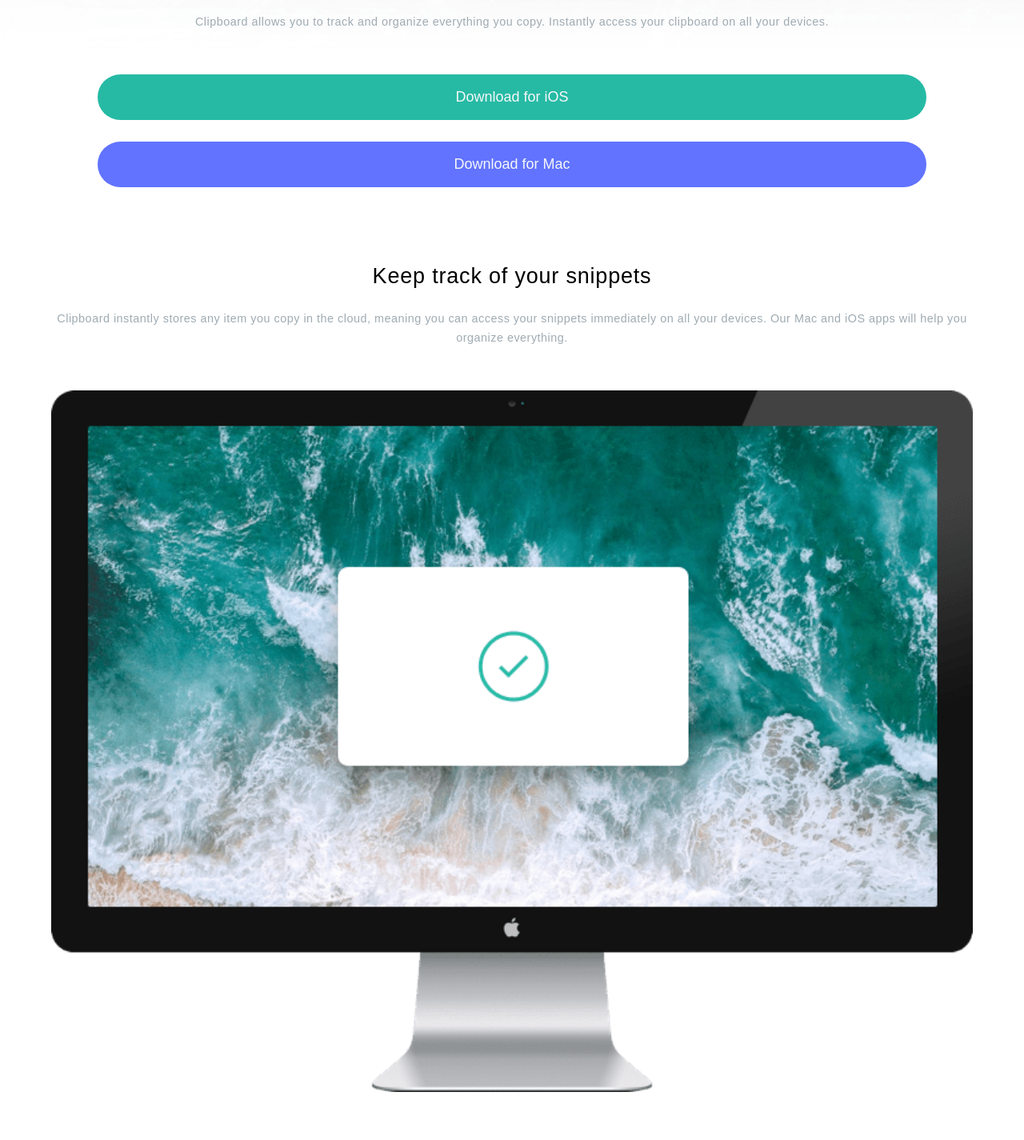
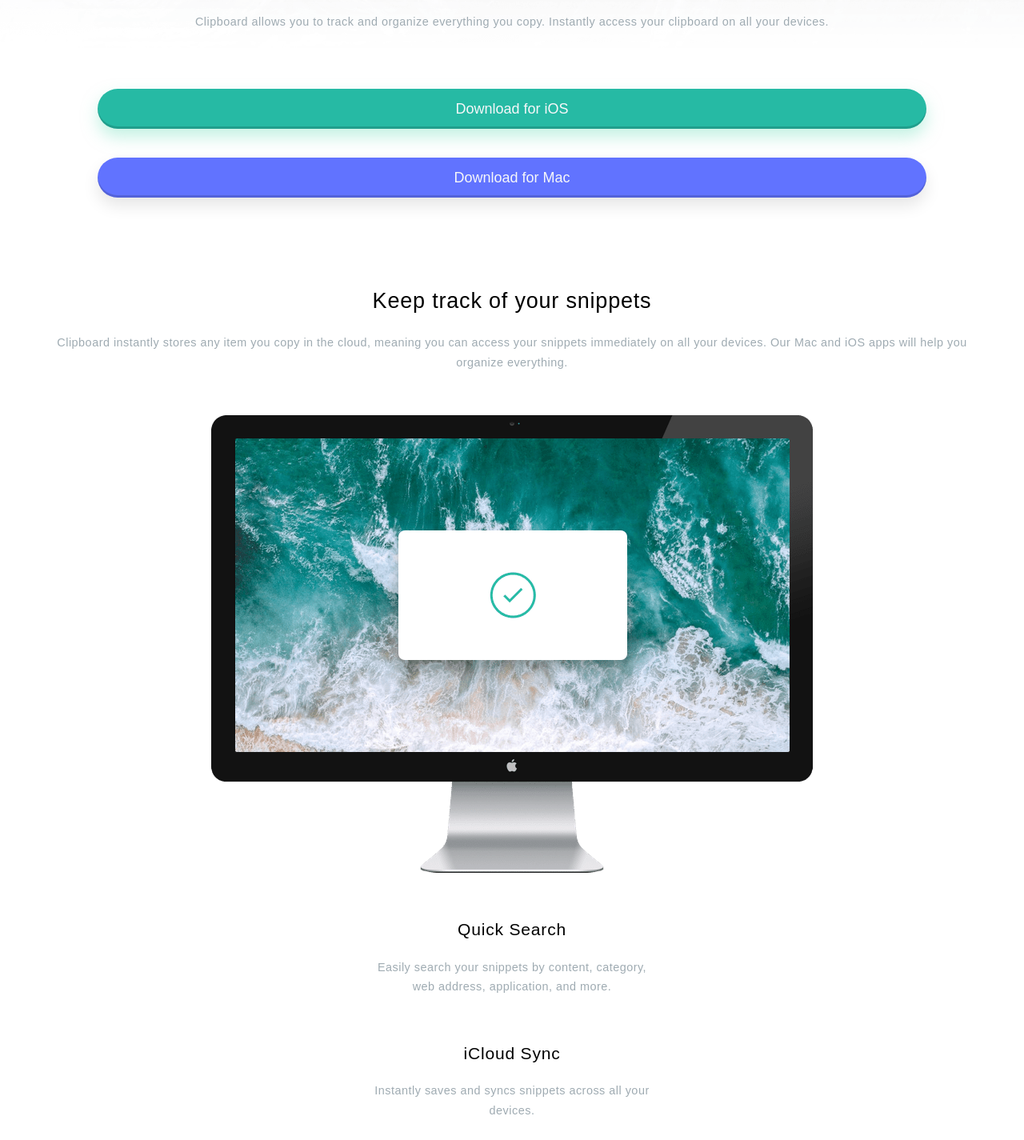
Before and after one commit to karmatt/Mentor-Clipboard-Landing-Page, a plain HTML site: page index.html in a window 1280 px wide. Shown: the part 255-1680 px from the top of the page at 80% size. Drawn offline with Linux system fonts and the light colour scheme; a web font is replaced by a local one.

Commit message:
Added flexbox to a few  containers

```diff
--- a/css/style.css
+++ b/css/style.css
@@ -5,22 +5,23 @@
 }
 :root {
     --color-strong-cyan: hsl(171, 66%, 44%);
-    --color-dark-strong-cyan: #1B917A;
     --color-light-blue: hsl(233, 100%, 69%);
-    --color-dark-blue: #3F49DA;
     --color-dark-grayish-blue: hsl(210, 10%, 33%);
     --color-grayish-blue: hsl(201, 11%, 66%);
     --color-light-gray: hsl(220, 18%, 97%);
 
     --font-bai-jamjuree: "Bai Jamjuree", sans-serif;
     font-size: 18px;
+
+    --shadow-primary: inset 0px -3px 0px 0px hsla(0, 0%, 0%, 0.15), 0px 10px 20px hsla(160, 64%, 72%, 0.5);
+    --shadow-secondary: inset 0px -3px 0px 0px hsla(0, 0%, 0%, 0.15), 0px 10px 20px hsla(0, 0%, 0%, 0.1);
 }
 body {
     font-family: var(--font-bai-jamjuree);
     line-height: 1.6;
 }
 img {
-    width: 100%;
+    max-width: 100%;
 }
 ul {
     list-style: none;
@@ -66,34 +67,46 @@ footer {
     margin-bottom: 3rem;
     text-align: center;
 }
+.download {
+    display: flex;
+    flex-direction: column;
+}
 .download__button {
+    align-self: center;
     border: none;
     border-radius: 2rem;
     color: var(--color-light-gray);
-    display: block;
     font-family: var(--font-bai-jamjuree);
     font-size: 1em;
-    margin: 1.5rem auto 0;
-    padding: 1rem;
+    margin: 1rem 0;
+    padding: 0.8rem;
     width: 90%;
 }
 .download__button--primary {
     background-color: var(--color-strong-cyan);
+    box-shadow: var(--shadow-primary)
 }
 .download__button--secondary {
     background-color: var(--color-light-blue);
+    box-shadow: var(--shadow-secondary);
 }
-.features__item {
+.features {
     align-items: center;
     display: flex;
     flex-direction: column;
 }
+.features__image {
+    display: block;
+    margin: auto;
+}
 .features__item--top {
     margin-top: 3rem;
 }
+.features__item {
+    max-width: 345px;
+}
 .features__image {
     margin-bottom: 1.75rem;
-    max-width: 15%;
 }
 .company-logo-container {
     align-items: center;
@@ -114,7 +127,7 @@ footer {
     flex-direction: column;
 }
 .footer__logo {
-    max-width: 20%;
+    max-width: 16%;
 }
 .footer__nav-list {
     display: flex;
@@ -145,3 +158,10 @@ footer {
 .attribution__link {
     color: hsl(228, 45%, 44%);
 }
+
+/* Media Queries */
+
+@media screen and (min-width: 640px) {
+    body {
+    }
+}
--- a/index.html
+++ b/index.html
@@ -14,12 +14,12 @@
 <body>
   <header class="hero">
     <picture class="hero__image">
-      <source media="(min-width: 640px)" srcset="./images/bg-header-desktop.png" class="hero-image--desktop">
+      <source media="(min-width: 376px)" srcset="./images/bg-header-desktop.png" class="hero-image--desktop">
       <img src="./images/bg-header-mobile.png" alt="hero image" class="hero-image--mobile" aria-hidden="true">
     </picture>
   </header>
   <main class="main">
-    <section class="container">
+    <section class="about container">
       <h1 class="heading heading--large">A history of everything you copy</h1>
       <p class="description">Clipboard allows you to track and organize everything you
       copy. Instantly access your clipboard on all your devices.</p>
@@ -28,13 +28,13 @@
         <button class="download__button download__button--secondary">Download for Mac</button>
       </div>
     </section>
-    <section class="container">
+    <section class="features container">
       <h2 class="heading heading--medium">Keep track of your snippets</h2>
       <p class="description">Clipboard instantly stores any item you copy in the cloud,
       meaning you can access your snippets immediately on all your
       devices. Our Mac and iOS apps will help you organize everything.</p>
       <img src="./images/image-computer.png" alt="iMac compter" aria-hidden="true">
-      <ul class="features">
+      <ul class="features__list">
         <li class="features__item features__item--top">
           <h3 class="heading heading--small">Quick Search</h3>
           <p class="description">Easily search your snippets by content, category, web address, application, and more.</p>
@@ -49,12 +49,12 @@
         </li>
       </ul>
     </section>
-    <section class="container">
+    <section class="accessible container">
       <h2 class="heading heading--medium">Access Clipboard anywhere</h2>
       <p class="description">Whether you’re on the go, or at your computer, you can access all your Clipboard snippets in a few simple clicks.</p>
       <img src="./images/image-devices.png" alt="devices" class="devices" aria-hidden="true">
     </section>
-    <section class="container container--short">
+    <section class="workflow container container--short">
       <h2 class="heading heading--medium">Supercharge your workflow</h2>
       <p class="description">We’ve got the tools to boost your productivity.</p>
       <ul class="features">
@@ -75,7 +75,7 @@
         </li>
       </ul>
     </section>
-    <section class="container">
+    <section class="company container">
       <div class="company-logo-container">
         <img src="./images/logo-google.png" alt="Google" class="company-logo">
         <img src="./images/logo-ibm.png" alt="IBM" class="company-logo">
@@ -84,7 +84,7 @@
         <img src="./images/logo-vector-graphics.png" alt="Vector Graphics" class="company-logo">
       </div>
     </section>
-    <section class="container">
+    <section class="availible container">
       <h2 class="heading heading--medium">Clipboard for iOS and Mac OS</h2>
       <p class="description">Available for free on the App Store. Download for Mac or iOS, sync with iCloud and you’re ready to start adding to your clipboard.</p>
       <div class="download">
```
